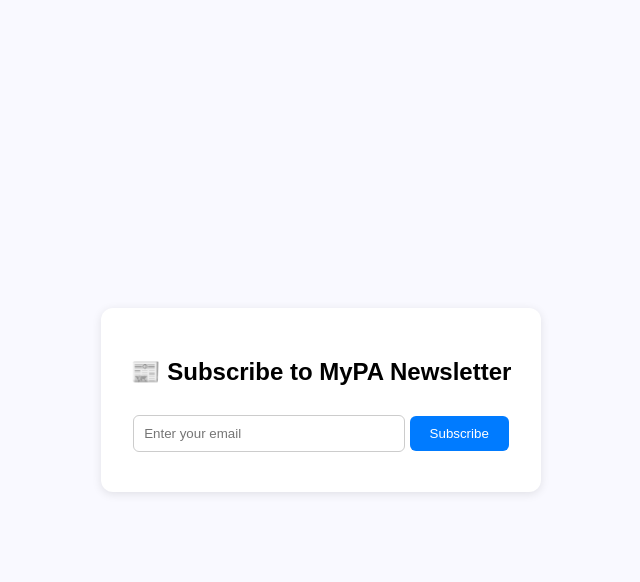
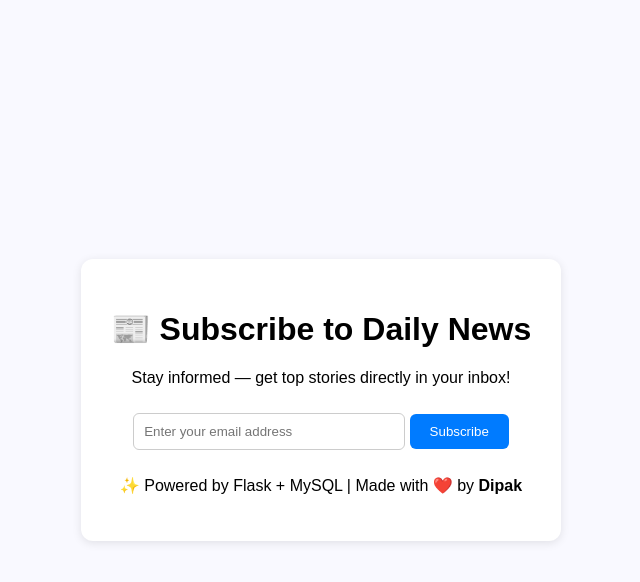
Before and after one commit to Dkydgp/News_Subscription, a Flask app: page / in a window 1280 px wide. Shown: the top 582 px of the page, without its empty margins (319-959 px from the left). Run offline with Flask 3, Linux system fonts and the light colour scheme.

Commit message:
Update index.html

```diff
--- a/templates/index.html
+++ b/templates/index.html
@@ -1,18 +1,66 @@
 <!DOCTYPE html>
 <html lang="en">
 <head>
-  <meta charset="UTF-8" />
-  <meta name="viewport" content="width=device-width, initial-scale=1.0" />
-  <title>Subscribe - MyPA Newsletter</title>
-  <link rel="stylesheet" href="/static/style.css" />
+  <meta charset="UTF-8">
+  <meta name="viewport" content="width=device-width, initial-scale=1.0">
+  <title>News Subscription</title>
+  <link rel="stylesheet" href="{{ url_for('static', filename='style.css') }}">
 </head>
+
 <body>
   <div class="container">
-    <h2>📰 Subscribe to MyPA Newsletter</h2>
-    <form action="/subscribe" method="POST">
-      <input type="email" name="email" placeholder="Enter your email" required />
+    <h1>📰 Subscribe to Daily News</h1>
+    <p>Stay informed — get top stories directly in your inbox!</p>
+
+    <form id="subscriptionForm" onsubmit="subscribe(event)">
+      <input type="email" id="email" placeholder="Enter your email address" required>
       <button type="submit">Subscribe</button>
     </form>
+
+    <p id="message"></p>
+
+    <footer>
+      <p>✨ Powered by Flask + MySQL | Made with ❤️ by <strong>Dipak</strong></p>
+    </footer>
   </div>
+
+  <script>
+    async function subscribe(e) {
+      e.preventDefault();
+
+      const emailField = document.getElementById('email');
+      const message = document.getElementById('message');
+      const email = emailField.value.trim();
+
+      if (!email) {
+        message.textContent = "⚠️ Please enter a valid email address!";
+        message.style.color = "red";
+        return;
+      }
+
+      try {
+        const response = await fetch("/subscribe", {
+          method: "POST",
+          headers: { "Content-Type": "application/json" },
+          body: JSON.stringify({ email })
+        });
+
+        const result = await response.json();
+
+        if (result.status === "success") {
+          message.textContent = result.message;
+          message.style.color = "green";
+          emailField.value = "";
+        } else {
+          message.textContent = result.message;
+          message.style.color = "red";
+        }
+      } catch (error) {
+        console.error(error);
+        message.textContent = "❌ Failed to connect to the server.";
+        message.style.color = "red";
+      }
+    }
+  </script>
 </body>
 </html>
```
